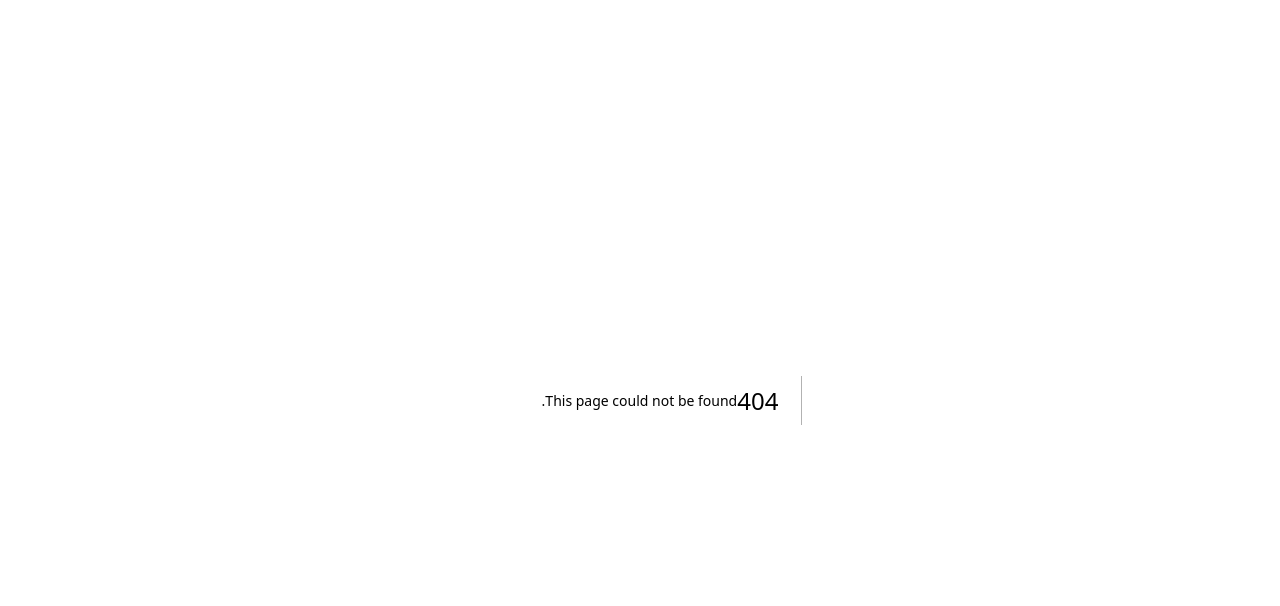
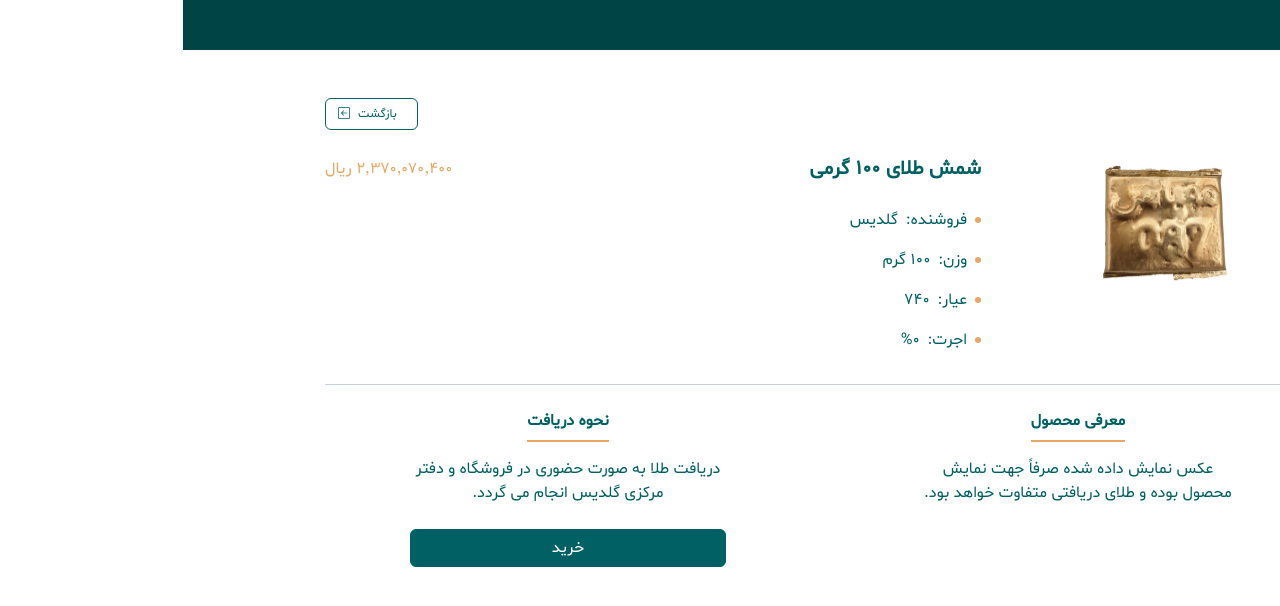
Before and after one commit to sepehrtvk/goldcity, a Next.js app: page /product/1 in a window 1280 px wide. Before the commit this address had no page. Shown: the top 606 px of the page. Built offline with nearby package versions, Linux system fonts and the light colour scheme.

Commit message:
add details

```diff
--- a/Data/GOLD_LIST.json
+++ b/Data/GOLD_LIST.json
@@ -26,6 +26,15 @@
       "saleman": "گلدیس",
       "ayar": "740",
       "ojrat": "0"
+    },
+    {
+      "id": "4",
+      "title": "شمش طلای 30 گرمی",
+      "weight": "30",
+      "price": "2370070400",
+      "saleman": "گلدیس",
+      "ayar": "740",
+      "ojrat": "0"
     }
   ]
 }
--- /dev/null
+++ b/Data/index.js
@@ -0,0 +1,9 @@
+import goldListData from './GOLD_LIST.json';
+
+export const getAllGoldList = () => {
+  return goldListData.goldList;
+};
+
+export const getAllGoldItem = (itemId) => {
+  return goldListData.goldList.find((item) => item.id == itemId);
+};
--- /dev/null
+++ b/components/layout/layout.jsx
@@ -0,0 +1,13 @@
+import React from 'react';
+import Header from '../header/header';
+
+const Layout = ({ children }) => {
+  return (
+    <>
+      <Header />
+      <main className='container'>{children}</main>
+    </>
+  );
+};
+
+export default Layout;
--- /dev/null
+++ b/components/ui/dotList.jsx
@@ -0,0 +1,16 @@
+import React from 'react';
+
+const DotList = () => {
+  return (
+    <svg
+      width='6'
+      height='6'
+      viewBox='0 0 6 6'
+      fill='none'
+      xmlns='http://www.w3.org/2000/svg'>
+      <circle cx='3' cy='3' r='3' fill='#E8A765' />
+    </svg>
+  );
+};
+
+export default DotList;
--- a/package.json
+++ b/package.json
@@ -11,6 +11,7 @@
   "dependencies": {
     "@next/font": "13.4.19",
     "bootstrap": "^5.3.2",
+    "bootstrap-icons": "^1.11.0",
     "eslint": "8.49.0",
     "eslint-config-next": "13.4.19",
     "next": "13.4.19",
--- a/pages/_app.js
+++ b/pages/_app.js
@@ -1,9 +1,15 @@
 // // add bootstrap css
 // import 'bootstrap/dist/css/bootstrap.css';
-
+import Layout from '../components/layout/layout';
 // own css files here
 import '../styles/scss/global.scss';
 
+import 'bootstrap-icons/font/bootstrap-icons.css';
+
 export default function App({ Component, pageProps }) {
-  return <Component {...pageProps} />;
+  return (
+    <Layout>
+      <Component {...pageProps} />
+    </Layout>
+  );
 }
--- /dev/null
+++ b/pages/product/[productid].js
@@ -0,0 +1,101 @@
+import React, { useEffect } from 'react';
+import { useRouter } from 'next/router';
+import { getAllGoldItem } from '../../Data';
+import goldPhoto from '../../public/assets/images/goldPhoto.jpeg';
+import Image from 'next/image';
+import { toLocaleCurrencyString } from '../../common/Localization';
+import DotList from '../../components/ui/dotList';
+
+const ProductDetailsPage = () => {
+  const router = useRouter();
+
+  const productId = router.query.productid;
+
+  const goldItem = getAllGoldItem(productId);
+
+  console.log(goldItem);
+
+  if (!goldItem) return null;
+
+  return (
+    <div className='container'>
+      <div className='px-md-5 mt-4 mt-md-5'>
+        <div className='row mb-4 text-start'>
+          <div className='col-12'>
+            <div
+              className='btn btn-outline-primary text-sm'
+              onClick={() => {
+                router.replace('/home');
+              }}>
+              <span className='mx-2'>بازگشت</span>
+              <i class='bi bi-arrow-left-square '></i>
+            </div>
+          </div>
+        </div>
+        <div className='row '>
+          <div className='col-12 col-md-4 text-center mb-4 mb-md-0'>
+            <Image alt='goldPhoto' src={goldPhoto} width={160} />
+          </div>
+          <div className='col-12 col-md-8'>
+            <div className='d-flex justify-content-between align-items-center'>
+              <div>
+                <span className='fw-bold fs-5'>{goldItem.title}</span>
+              </div>
+              <div>
+                <span className='text-gold'>
+                  {toLocaleCurrencyString(goldItem.price, true)}
+                </span>
+              </div>
+            </div>
+            <div className='mt-4'>
+              <div className='mb-3'>
+                <DotList />
+                <span className='mx-2'>فروشنده:</span>
+                <span>{goldItem.saleman}</span>
+              </div>
+              <div className='mb-3'>
+                <DotList />
+                <span className='mx-2'>وزن:</span>
+                <span>{goldItem.weight} گرم </span>
+              </div>
+              <div className='mb-3'>
+                <DotList />
+                <span className='mx-2'>عیار:</span>
+                <span>{goldItem.ayar} </span>
+              </div>
+              <div className='mb-3'>
+                <DotList />
+                <span className='mx-2'>اجرت:</span>
+                <span>{goldItem.ojrat}%</span>
+              </div>
+            </div>
+          </div>
+        </div>
+        <hr />
+        <div className='row my-4 text-center justify-content-around'>
+          <div className='col-12 col-md-4'>
+            <span className='border-bottom border-2 pb-2 border-gold fw-bold'>
+              معرفی محصول
+            </span>
+            <p className='my-4'>
+              عکس نمایش داده شده صرفاً جهت نمایش محصول بوده و طلای دریافتی
+              متفاوت خواهد بود.
+            </p>
+          </div>
+          <div className='col-12 col-md-4'>
+            <span className='border-bottom border-2 pb-2 border-gold fw-bold'>
+              نحوه دریافت
+            </span>
+            <p className='my-4'>
+              دریافت طلا به صورت حضوری در فروشگاه و دفتر مرکزی گلدیس انجام می
+              گردد.
+            </p>
+            <span className='btn btn-primary w-100'>خرید</span>
+          </div>
+        </div>
+      </div>
+    </div>
+  );
+};
+
+export default ProductDetailsPage;
--- a/styles/scss/global.scss
+++ b/styles/scss/global.scss
@@ -47,3 +47,7 @@ body {
   font-family: 'Shabnam', sans-serif;
   color: #006063;
 }
+
+.text-sm {
+  font-size: 12px;
+}
```
Also changed, not shown: components/goldListHome/goldListHome.jsx (+16 -6 lines), pages/home/index.js (+9 -5 lines), 1 other file (tests, documents, lock files or other folders).
